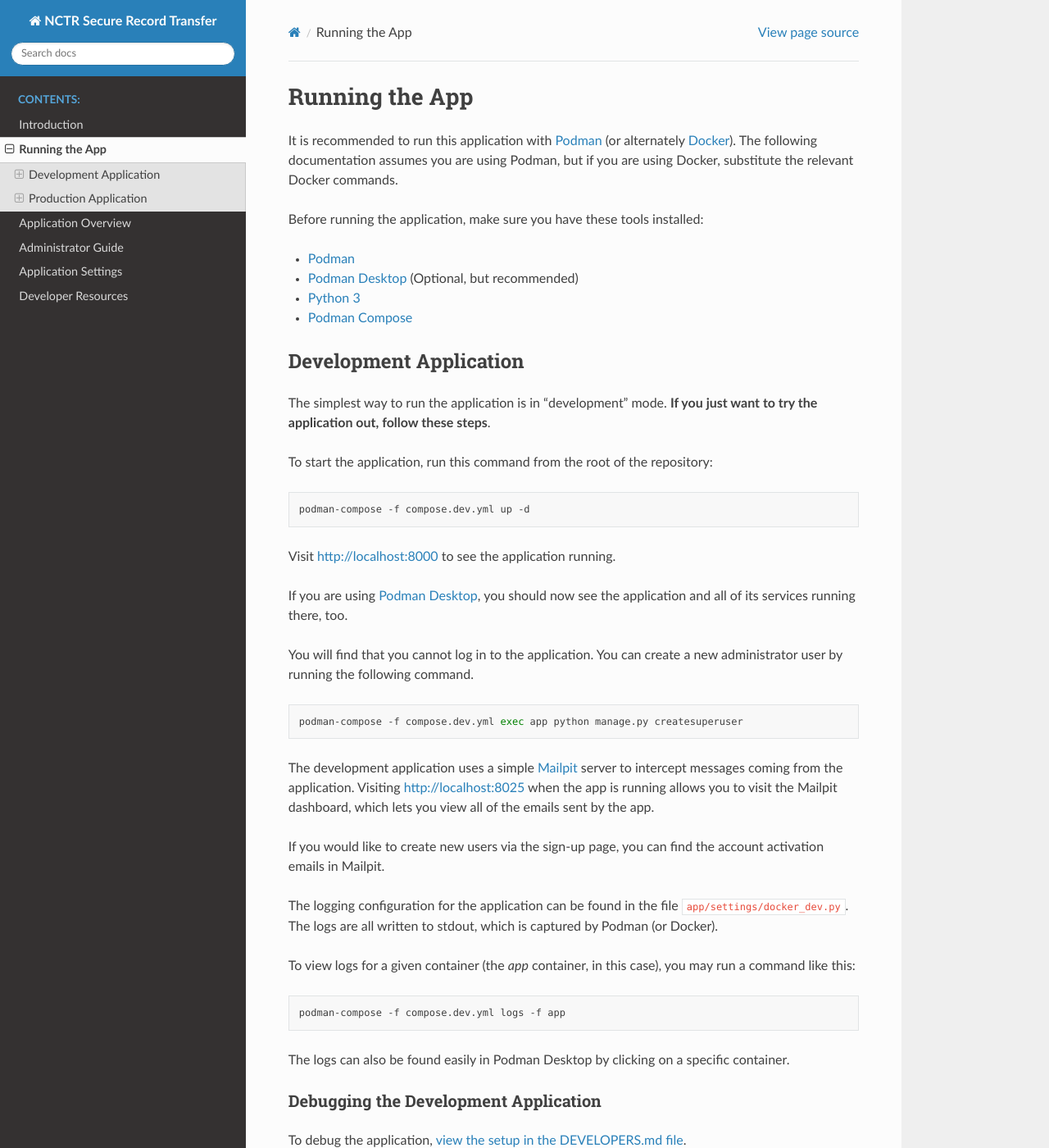
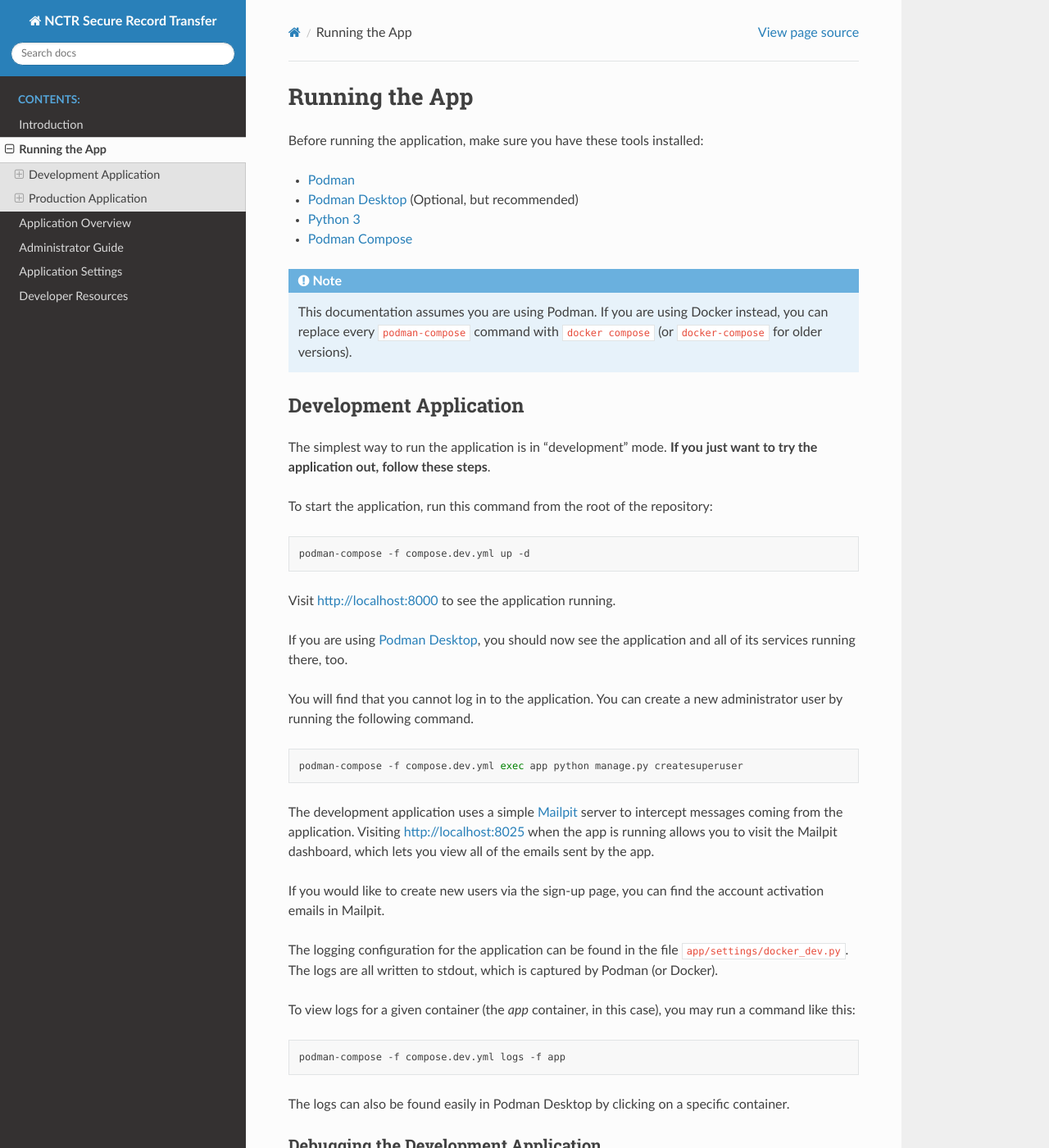
Before and after one commit to NationalCentreTruthReconciliation/Secure-Record-Transfer, a Sphinx documentation site: the page built from docs/running/index.rst, in a window 1280 px wide and 1400 px high. Shown: the whole window at 82% size. Built offline with Sphinx 7.4.7 and the Read the Docs theme 3.1.0, drawn with Linux system fonts in a browser that asks for light colours; some of the changed text lies outside the part shown.

Commit message:
Mention Docker-equivalent command

```diff
--- a/docs/running/index.rst
+++ b/docs/running/index.rst
@@ -1,10 +1,5 @@
 Running the App
 ===============
-
-It is recommended to run this application with  `Podman <https://podman.io/>`_ (or alternately
-`Docker <https://www.docker.com/>`_). The following documentation assumes you are using Podman, but
-if you are using Docker, substitute the relevant Docker commands.
-
 Before running the application, make sure you have these tools installed:
 
 - `Podman <https://podman.io/>`_
@@ -12,6 +7,8 @@ Before running the application, make sure you have these tools installed:
 - `Python 3 <https://python.org>`_
 - `Podman Compose <https://github.com/containers/podman-compose>`_
 
+.. note::
+    This documentation assumes you are using Podman. If you are using Docker instead, you can replace every ``podman-compose`` command with ``docker compose`` (or ``docker-compose`` for older versions).
 
 Development Application
 -----------------------
```
Also changed, not shown: other parts of docs/running/index.rst (+0 -8 lines).
